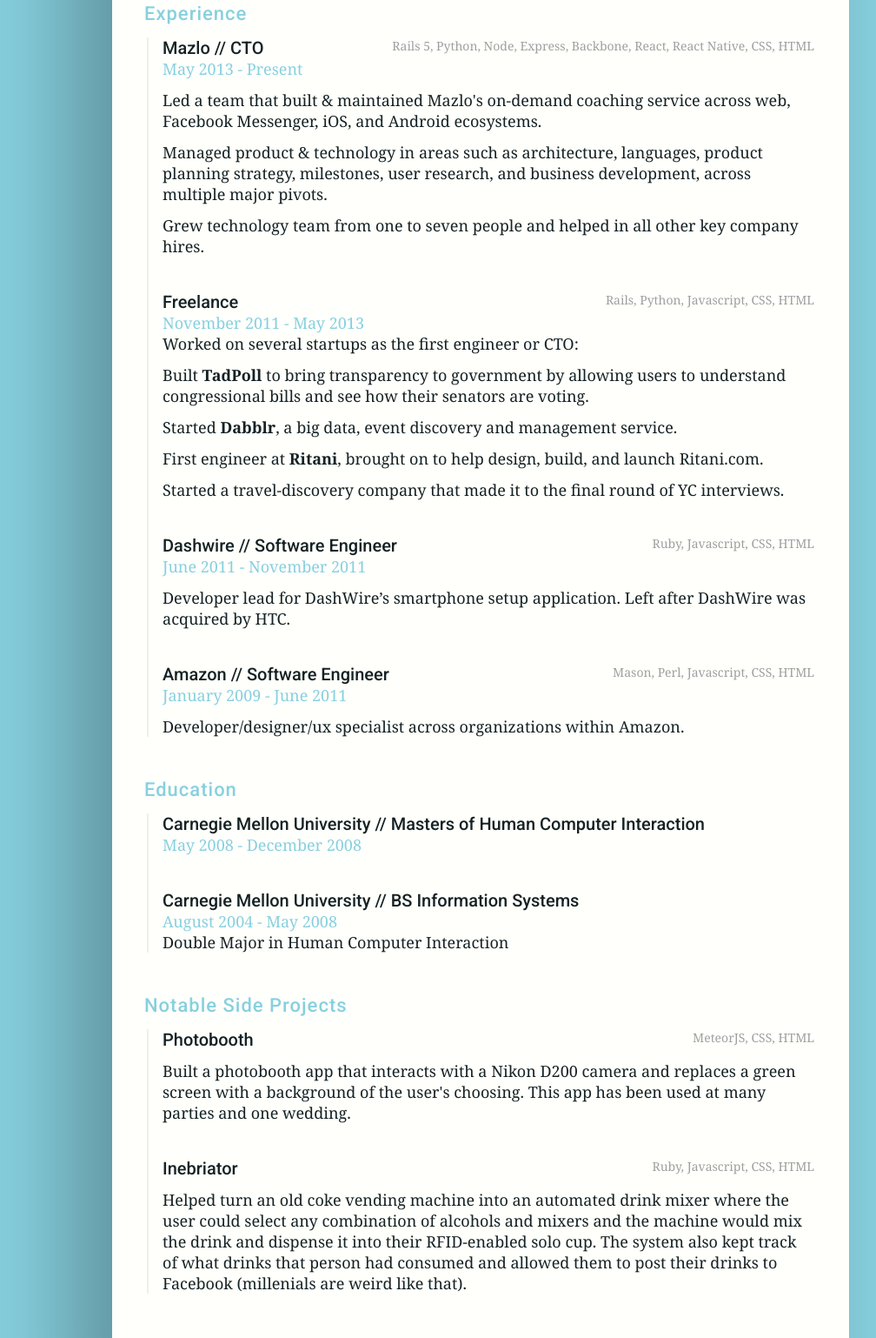
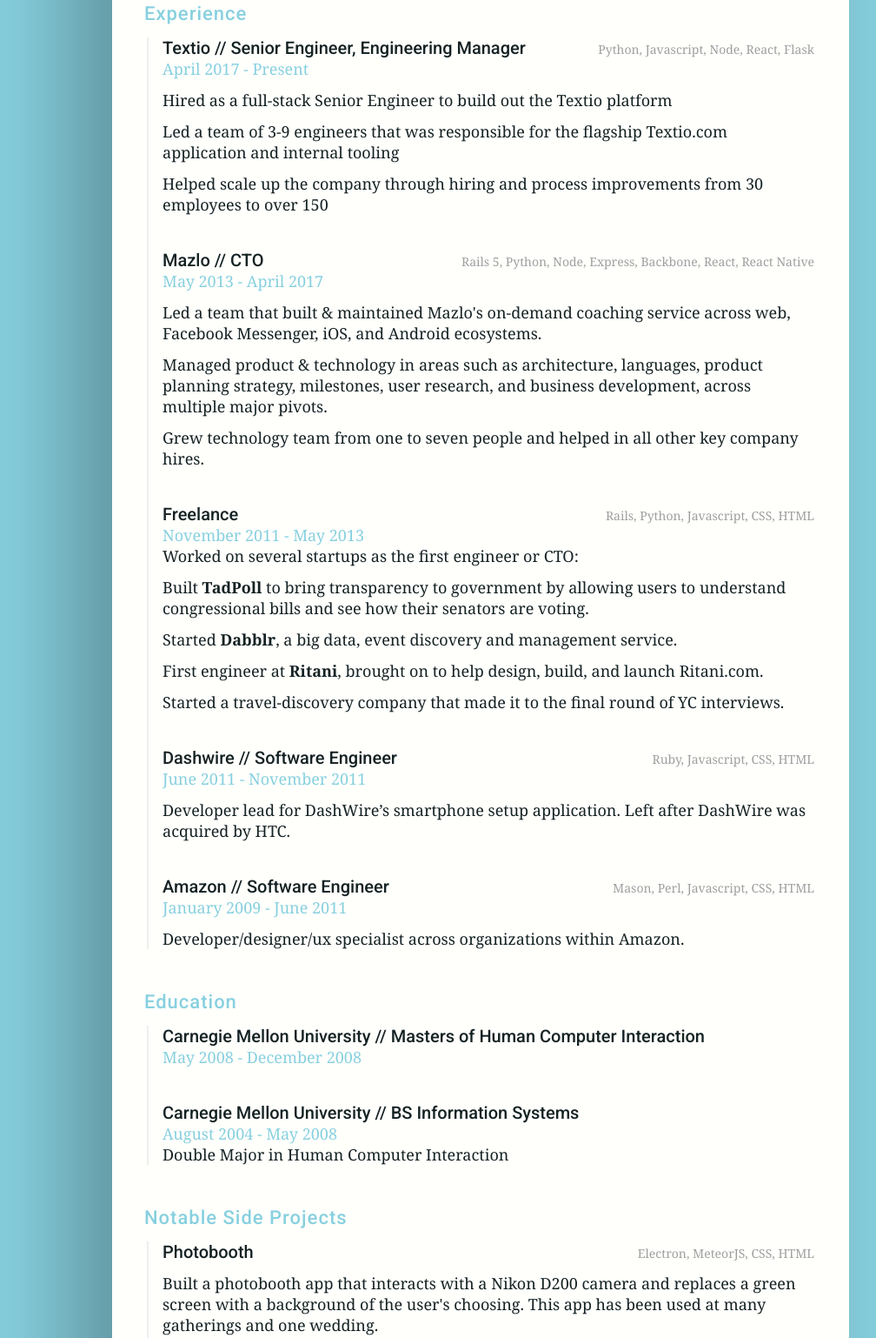
Before and after one commit to devinblais/web, a website: page index.html in a window 1280 px wide. Shown: the part 549-2087 px from the top of the page at 87% size, without its empty margins (87-1095 px from the left). Drawn offline with Linux system fonts and the light colour scheme.

Commit message:
Add Textio

```diff
--- a/index.html
+++ b/index.html
@@ -37,9 +37,19 @@
       <section>
       <h3>Experience</h3>
       <div class="sub-section">
+        <h4>Textio // Senior Engineer, Engineering Manager</h4>
+        <span class="date">April 2017 - Present</span>
+        <div class="technologies">Python, Javascript, Node, React, Flask</div>
+        <ul>
+          <li>Hired as a full-stack Senior Engineer to build out the Textio platform</li>
+          <li>Led a team of 3-9 engineers that was responsible for the flagship Textio.com application and internal tooling</li>
+          <li>Helped scale up the company through hiring and process improvements from 30 employees to over 150</li>
+        </ul>
+      </div>
+      <div class="sub-section">
         <h4>Mazlo // CTO</h4>
-        <span class="date">May 2013 - Present</span>
-        <div class="technologies">Rails 5, Python, Node, Express, Backbone, React, React Native, CSS, HTML</div>
+        <span class="date">May 2013 - April 2017</span>
+        <div class="technologies">Rails 5, Python, Node, Express, Backbone, React, React Native</div>
         <ul>
           <li>Led a team that built & maintained Mazlo's on-demand coaching service across web, Facebook Messenger, iOS, and Android ecosystems.</li>
           <li>Managed product & technology in areas such as architecture, languages, product planning strategy, milestones, user research, and business development, across multiple major pivots.</li>
@@ -91,10 +101,10 @@
       <h3>Notable Side Projects</h3>
       <div class="sub-section">
         <h4>Photobooth</h4>
-        <div class="technologies">MeteorJS, CSS, HTML</div>
+        <div class="technologies">Electron, MeteorJS, CSS, HTML</div>
         <ul>
             <li>
-                Built a photobooth app that interacts with a Nikon D200 camera and replaces a green screen with a background of the user's choosing. This app has been used at many parties and one wedding.
+                Built a photobooth app that interacts with a Nikon D200 camera and replaces a green screen with a background of the user's choosing. This app has been used at many gatherings and one wedding.
             </li>
         </ul>
       </div>
--- a/package.json
+++ b/package.json
@@ -4,10 +4,11 @@
   "description": "",
   "main": "gulpfile.js",
   "dependencies": {
-    "gulp-sass": "^3.1.0"
+    "gulp": "^4.0.2",
+    "gulp-sass": "^4.0.2"
   },
   "devDependencies": {
-    "gulp-sass": "^3.1.0"
+    "gulp-sass": "^4.0.2"
   },
   "scripts": {
     "test": "echo \"Error: no test specified\" && exit 1"
--- a/sass/styles.scss
+++ b/sass/styles.scss
@@ -248,6 +248,7 @@
   top: 0;
   font-size: 14px;
   color: $gray;
+  line-height: 28px;
 
   @include desktop {
     position: absolute;
```
Also changed, not shown: css/styles.css.
